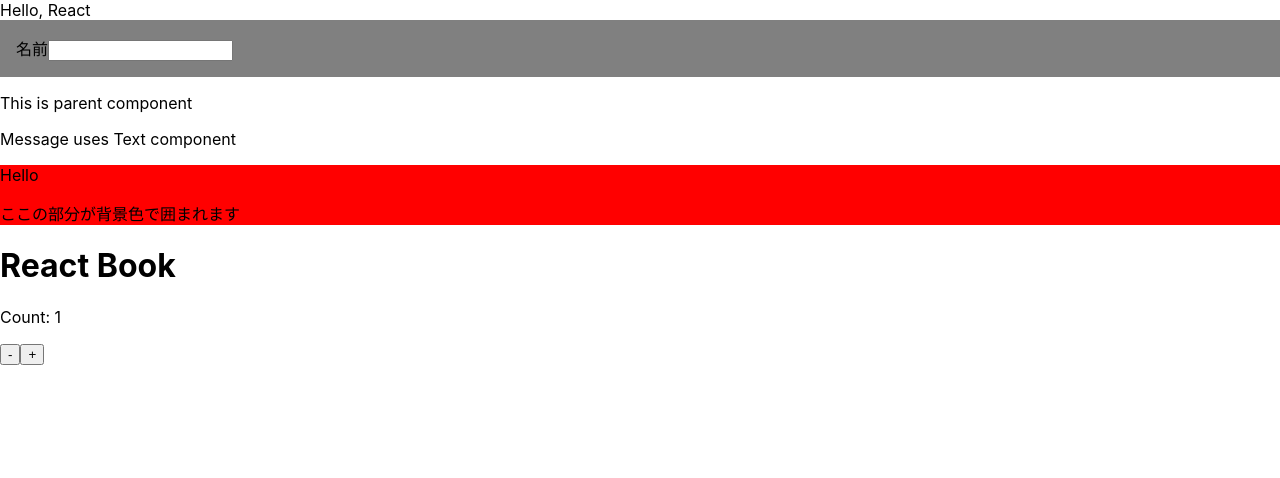
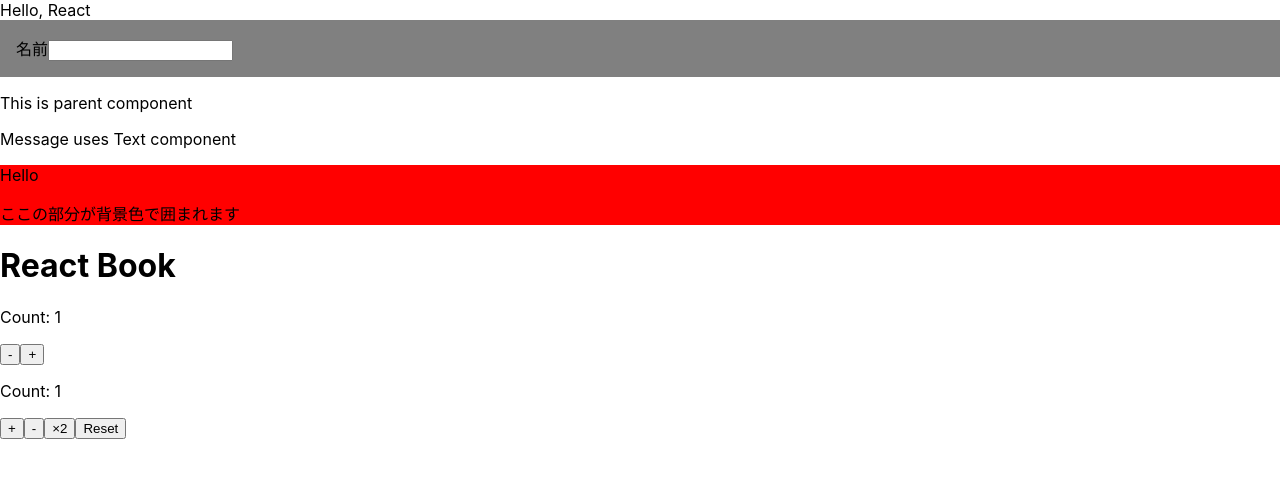
Before and after one commit to ai-biz20-sasaki/practical-react-nextjs, a React (Create React App) app: page / in a window 1280 px wide. Shown: the top 478 px of the page. Built offline with nearby package versions, Linux system fonts and the light colour scheme.

Commit message:
add CounterSample02 component

```diff
--- /dev/null
+++ b/src/components/CounterSample02.tsx
@@ -0,0 +1,44 @@
+import { useReducer } from "react";
+
+//reducerが受け取るactionの型を定義する
+type Action = 'INCREMENT' | 'DECREMENT' | 'DOUBLE' | 'RESET'
+
+//現在の状態とactionも基づいて次の状態を返す
+const reducer = (currentCount: number, action: Action) => {
+  switch (action) {
+    case 'INCREMENT':
+      return currentCount + 1
+    case 'DECREMENT':
+      return currentCount - 1
+    case 'DOUBLE':
+      return currentCount * 2
+    case 'RESET':
+      return 0
+    default:
+      return currentCount
+  }
+}
+
+type CounterProps = {
+  initialValue: number
+}
+
+const Counter02 = (props: CounterProps) => {
+  const { initialValue } = props
+  //戻り値の配列の1番目のcountは状態、2番目はdispatch関数
+  //dispatch関数にactionを渡すことで、状態を更新する
+  const [count, dispatch] = useReducer(reducer, initialValue)
+
+  return (
+    <div>
+      <p>Count: { count }</p>
+      {/* dispatch関数にactionを渡して状態を更新する */}
+      <button onClick={ () => dispatch('INCREMENT') }>+</button>
+      <button onClick={ () => dispatch('DECREMENT') }>-</button>
+      <button onClick={ () => dispatch('DOUBLE') }>×2</button>
+      <button onClick={ () => dispatch('RESET') }>Reset</button>
+    </div>
+  )
+}
+
+export default Counter02
--- a/src/index.tsx
+++ b/src/index.tsx
@@ -9,6 +9,7 @@
 import Parent from './components/ContainerSample';
 import Page from './components/ContextSample';
 import Counter from './components/CounterSample';
+import Counter02 from './components/CounterSample02';
 
 const root = ReactDOM.createRoot(
   document.getElementById('root') as HTMLElement
@@ -21,6 +22,7 @@
     <Parent />
     <Page />
     <Counter initialValue={1} />
+    <Counter02 initialValue={1} />
   </React.StrictMode>
 );
 
```
